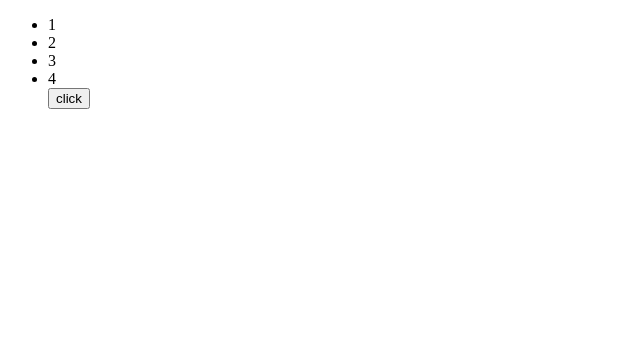
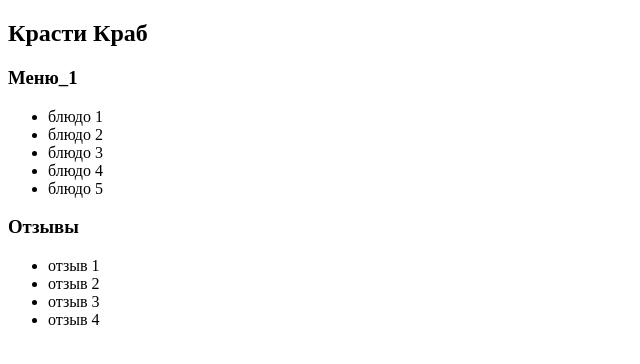
Before and after one commit to Vankir94/vite, a React (Vite) app: page / in a window 1280 px wide. Shown: the top 364 px of the page, without its empty margins (0-640 px from the left). Built offline with nearby package versions, Linux system fonts and the light colour scheme.

Commit message:
first homework

```diff
--- a/src/main.jsx
+++ b/src/main.jsx
@@ -1,8 +1,18 @@
-import { createRoot } from 'react-dom/client'
+import { createRoot } from 'react-dom/client';
+import MY_RESTAURANTS from './materials/mock.js';
 
 createRoot(document.getElementById('root')).render(
-    <ul>
-        {[1,2,3,4].map(el => <li>{el}</li>)}
-        <button onClick={console.log}>click</button>
-    </ul>
+    <div>
+            <h2>{MY_RESTAURANTS.name}</h2>
+
+            <h3>{MY_RESTAURANTS.menuName}</h3>
+            <ul>
+                    {MY_RESTAURANTS.listOfDishes.map(dish => <li>{dish}</li>)}
+            </ul>
+
+            <h3>{MY_RESTAURANTS.reviewName}</h3>
+            <ul>
+                    {MY_RESTAURANTS.listOfReviews.map(review => <li>{review}</li>)}
+            </ul>
+    </div>
 )
--- /dev/null
+++ b/src/materials/mock.js
@@ -0,0 +1,20 @@
+const MY_RESTAURANTS = {
+    name: 'Красти Краб',
+    menuName: 'Меню_1',
+    reviewName: 'Отзывы',
+    listOfDishes: [
+        'блюдо 1',
+        'блюдо 2',
+        'блюдо 3',
+        'блюдо 4',
+        'блюдо 5',
+    ],
+    listOfReviews: [
+        'отзыв 1',
+        'отзыв 2',
+        'отзыв 3',
+        'отзыв 4',
+    ]
+};
+
+export default MY_RESTAURANTS;
```
Also changed, not shown: 1 other file (tests, documents, lock files or other folders).
